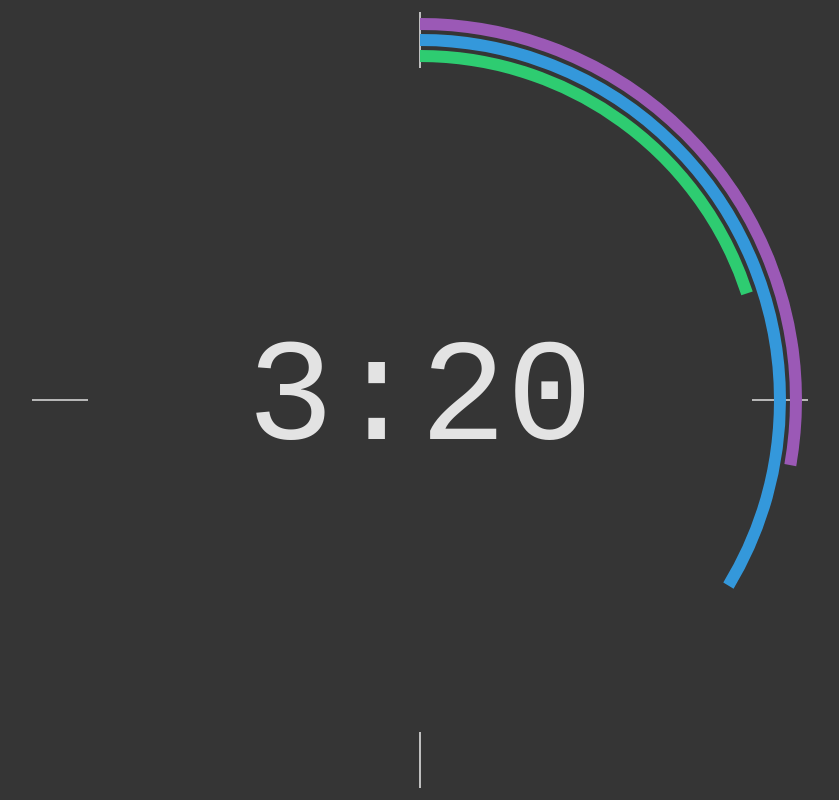
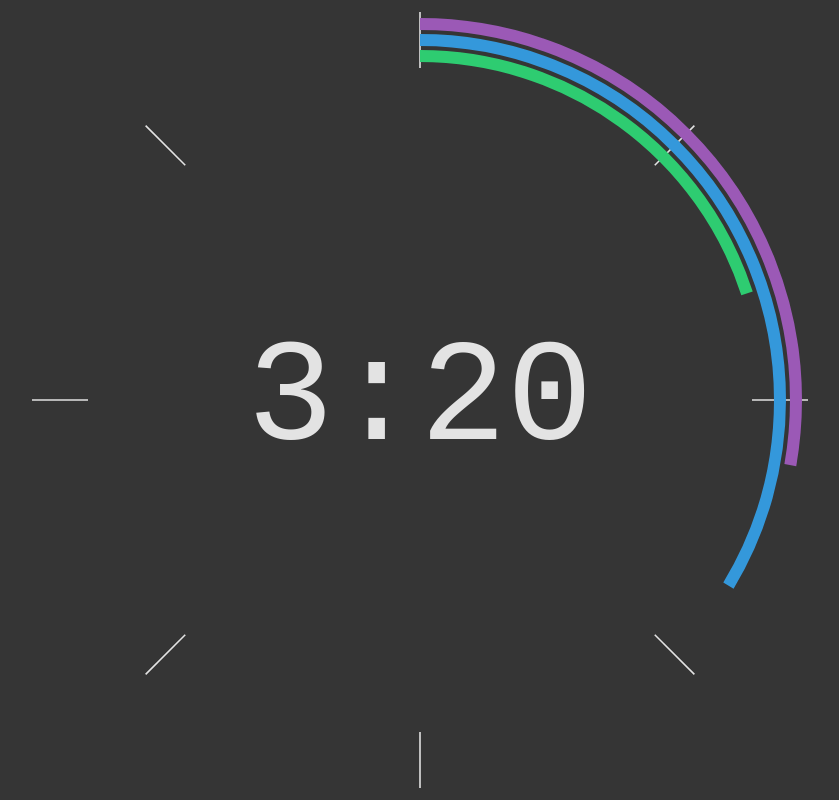
Before and after one commit to apottere/progress-clock, a plain HTML site: page index.html in a window 1280 px wide. Shown: the whole page, without its empty margins (220-1059 px from the left). Drawn offline with Linux system fonts and the light colour scheme.

Commit message:
Update index.html

```diff
--- a/index.html
+++ b/index.html
@@ -73,7 +73,14 @@
             <line x1="50" y1="98.5" x2="50" y2="91.5" stroke="#e3e3e3" stroke-width="0.2" />
             <line x1="8.5" y1="50" x2="1.5" y2="50" stroke="#e3e3e3" stroke-width="0.2" />
             <line x1="98.5" y1="50" x2="91.5" y2="50" stroke="#e3e3e3" stroke-width="0.2" />
-            <!-- diagonals TODO -->
+
+            <!-- diagonals -->
+            <g transform="rotate(45 50 50)">
+                <line x1="50" y1="8.5" x2="50" y2="1.5" stroke="#e3e3e3" stroke-width="0.2" />
+                <line x1="50" y1="98.5" x2="50" y2="91.5" stroke="#e3e3e3" stroke-width="0.2" />
+                <line x1="8.5" y1="50" x2="1.5" y2="50" stroke="#e3e3e3" stroke-width="0.2" />
+                <line x1="98.5" y1="50" x2="91.5" y2="50" stroke="#e3e3e3" stroke-width="0.2" />
+            </g>
 
             <g transform="rotate(-90 50 50)">
                 <circle id="hours-circle" cx="50" cy="50" r="47" stroke-width="1.5" fill="none" pathLength="100" />
```
